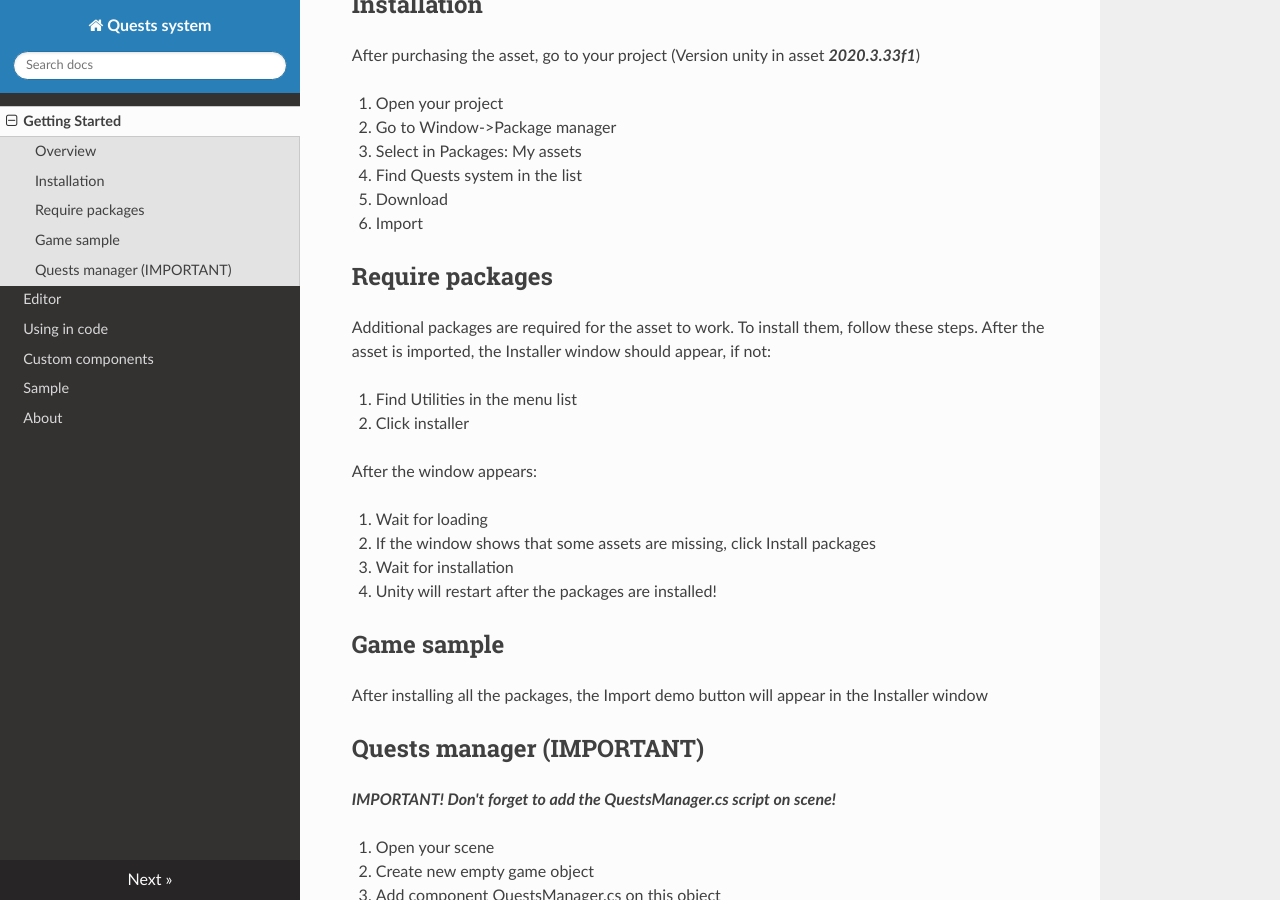
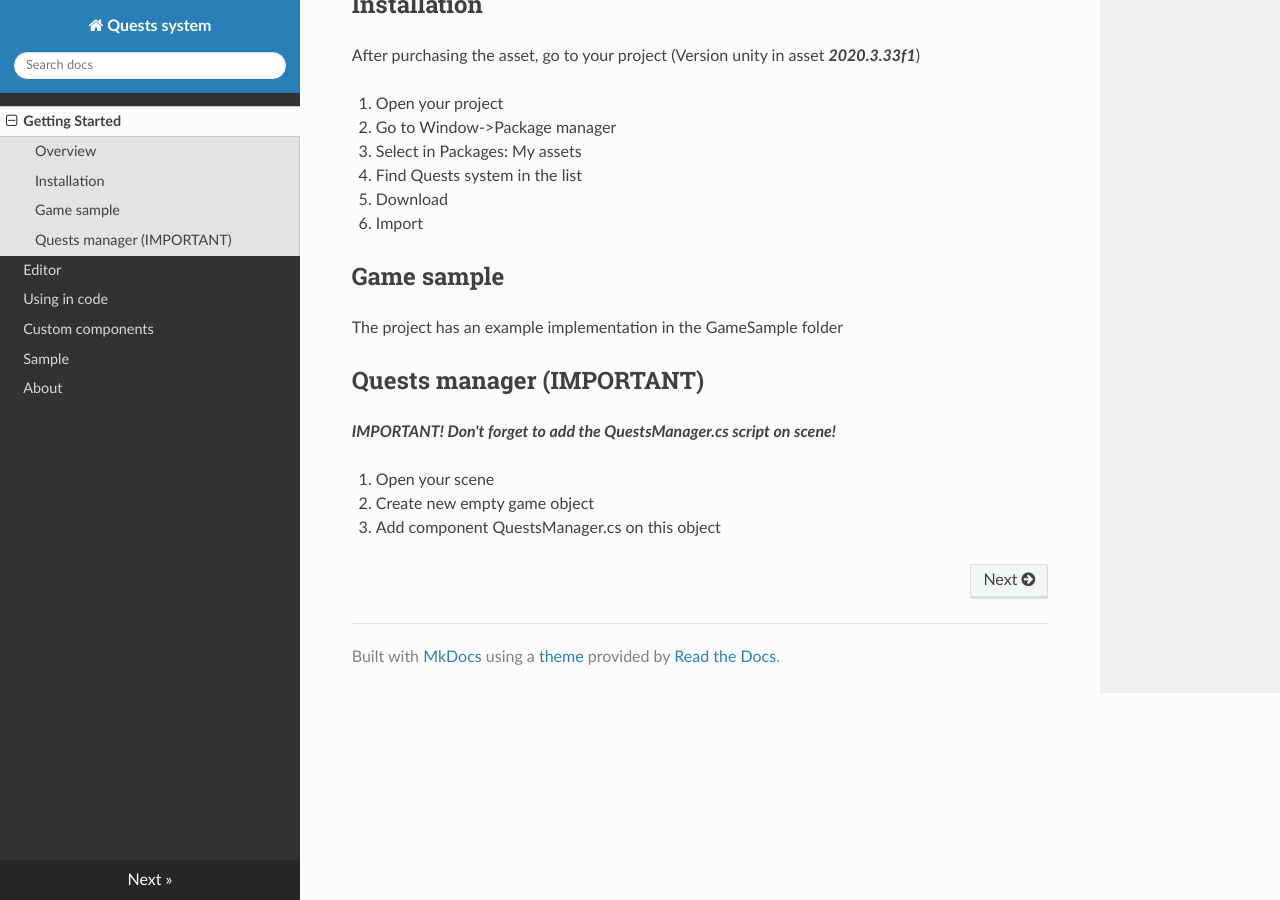
Before and after one commit to SoloQ-Dev/Idle-Clicker-Car-Game-Template-Documentation, an MkDocs documentation site: the page built from docs/index.md, in a window 1280 px wide and 900 px high, scrolled down 513 px. Built offline with MkDocs 1.6.1, drawn with Linux system fonts in a browser that asks for light colours; nearby versions of some CDN libraries.

Commit message:
Removed installer

```diff
--- a/docs/index.md
+++ b/docs/index.md
@@ -22,23 +22,8 @@
   <li>Import</li>
 </ol>
 
-## Require packages
-Additional packages are required for the asset to work. To install them, follow these steps.
-After the asset is imported, the Installer window should appear, if not:
-<ol>
-  <li>Find Utilities in the menu list</li>
-    <li>Click installer</li>
-</ol>
-After the window appears:
-<ol>
-  <li>Wait for loading</li>
-  <li>If the window shows that some assets are missing, click Install packages</li>
-  <li>Wait for installation</li>
-  <li>Unity will restart after the packages are installed!</li>
-</ol>
-
 ##Game sample
-After installing all the packages, the Import demo button will appear in the Installer window
+The project has an example implementation in the GameSample folder
 
 ## Quests manager (IMPORTANT)
 ***IMPORTANT! Don't forget to add the QuestsManager.cs script on scene!***
```
Also changed, not shown: site/index.html, site/search/search_index.json, site/sitemap.xml, 1 other file.
